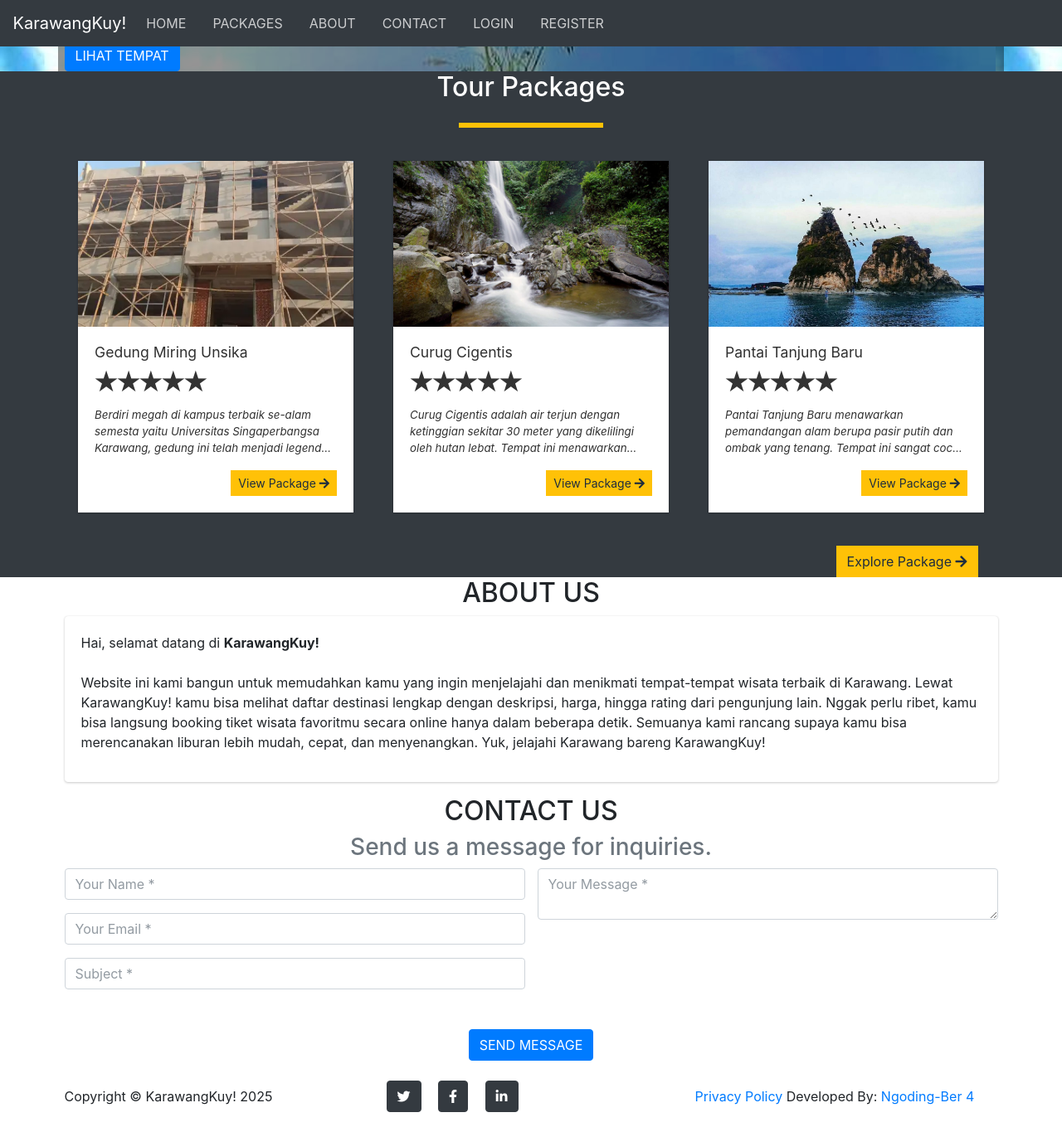
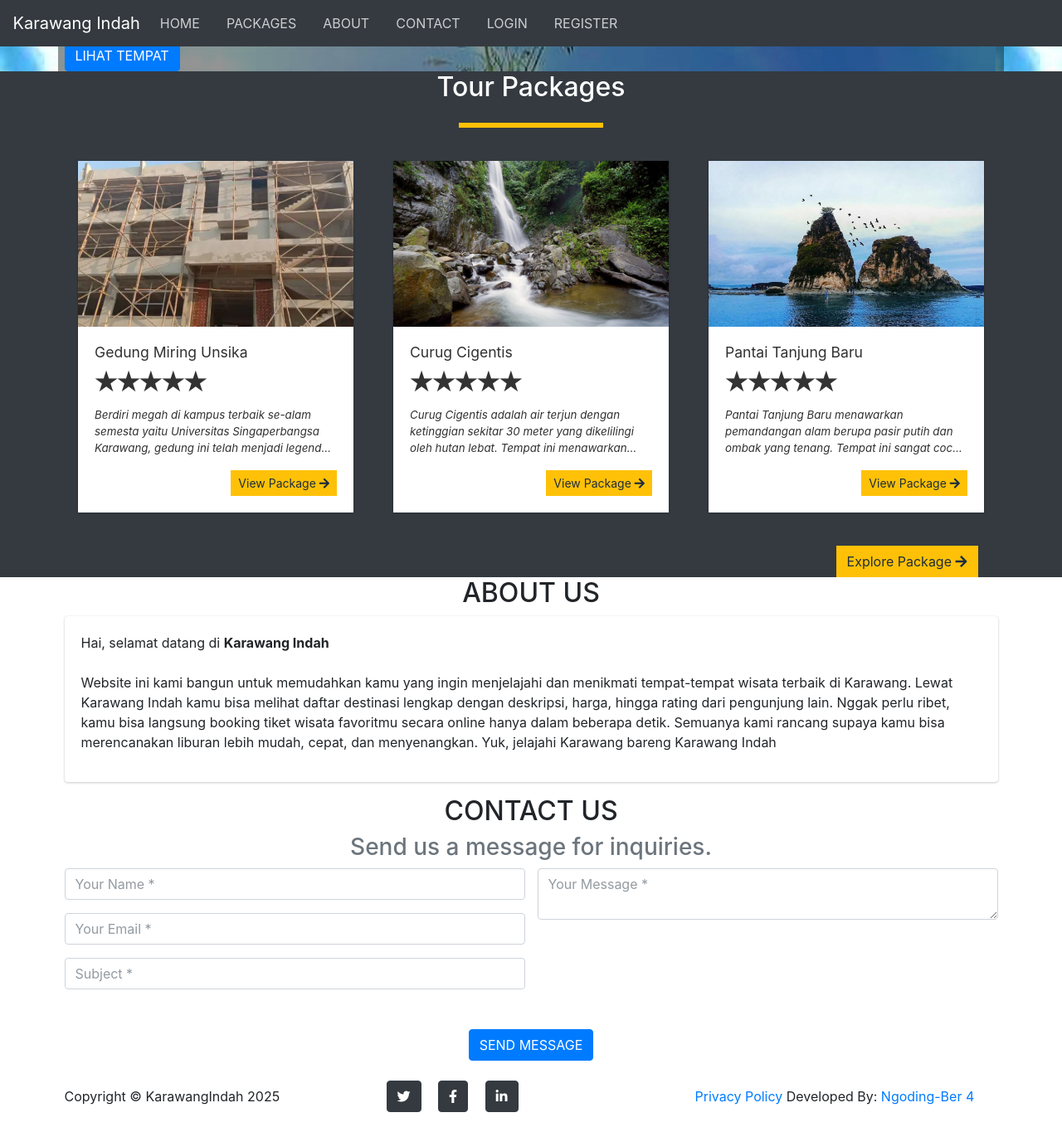
Before and after one commit to BrandonLastomo/Karawang-Indah, a PHP site: page /tourism/ in a window 1280 px wide. Shown: the whole page at 83% size. Run offline with PHP 8.4, Linux system fonts and the light colour scheme; data comes from the database, SQL or seed files in the repository; data that the repository does not hold is empty; some libraries are stand-ins or nearby versions.

Commit message:
change KarawangKuy! to Karawang Indah

```diff
--- a/about.html
+++ b/about.html
@@ -1,2 +1,12 @@
-<p>Hai, selamat datang di <strong data-start="422" data-end="438">KarawangKuy!<br></strong><br data-start="438" data-end="441">
-Website ini kami bangun untuk memudahkan kamu yang ingin menjelajahi dan menikmati tempat-tempat wisata terbaik di Karawang. Lewat KarawangKuy! kamu bisa melihat daftar destinasi lengkap dengan deskripsi, harga, hingga rating dari pengunjung lain. Nggak perlu ribet, kamu bisa langsung booking tiket wisata favoritmu secara online hanya dalam beberapa detik. Semuanya kami rancang supaya kamu bisa merencanakan liburan lebih mudah, cepat, dan menyenangkan. Yuk, jelajahi Karawang bareng KarawangKuy!</p>
+<p>
+  Hai, selamat datang di
+  <strong data-start="422" data-end="438">Karawang Indah<br /></strong
+  ><br data-start="438" data-end="441" />
+  Website ini kami bangun untuk memudahkan kamu yang ingin menjelajahi dan
+  menikmati tempat-tempat wisata terbaik di Karawang. Lewat Karawang Indah kamu
+  bisa melihat daftar destinasi lengkap dengan deskripsi, harga, hingga rating
+  dari pengunjung lain. Nggak perlu ribet, kamu bisa langsung booking tiket
+  wisata favoritmu secara online hanya dalam beberapa detik. Semuanya kami
+  rancang supaya kamu bisa merencanakan liburan lebih mudah, cepat, dan
+  menyenangkan. Yuk, jelajahi Karawang bareng Karawang Indah
+</p>
--- a/database/tourism_db.sql
+++ b/database/tourism_db.sql
@@ -132,8 +132,8 @@ CREATE TABLE `system_info` (
 --
 
 INSERT INTO `system_info` (`id`, `meta_field`, `meta_value`) VALUES
-(1, 'name', 'KarawangKuy!'),
-(6, 'short_name', 'KarawangKuy!'),
+(1, 'name', 'KarawangIndah'),
+(6, 'short_name', 'KarawangIndah'),
 (11, 'logo', 'uploads/1746460380_tugu-padi-icon-perkotaan-karawang_169.jpeg'),
 (13, 'user_avatar', 'uploads/user_avatar.jpg'),
 (14, 'cover', 'uploads/1746460380_tugu-padi-icon-perkotaan-karawang_169.jpeg');
--- a/inc/topBarNav.php
+++ b/inc/topBarNav.php
@@ -1,7 +1,7 @@
  <!-- Navigation-->
  <nav class="navbar navbar-expand-lg navbar-dark fixed-top navbar-shrink" id="mainNav">
             <div class="container-fluid">
-                <a class="navbar-brand" href="<?php echo $page !='home' ? './':''  ?>"><span class="text-waring">KarawangKuy!</span></a>
+                <a class="navbar-brand" href="<?php echo $page !='home' ? './':''  ?>"><span class="text-waring">Karawang Indah</span></a>
                 <button class="navbar-toggler" type="button" data-toggle="collapse" data-target="#navbarResponsive" aria-controls="navbarResponsive" aria-expanded="false" aria-label="Toggle navigation">
                     Menu
                     <i class="fas fa-bars ms-1"></i>
--- a/portal.php
+++ b/portal.php
@@ -10,7 +10,7 @@
 <!-- Masthead-->
 <header class="masthead">
 	<div class="container">
-		<div class="masthead-subheading">Selamat datang di website KarawangKuy!</div>
+		<div class="masthead-subheading">Selamat datang di website Karawang Indah!</div>
 		<div class="masthead-heading text-uppercase">Lihat Paket Wisata Kami!</div>
 		<a class="btn btn-primary btn-xl text-uppercase" href="#home">Lihat Tempat</a>
 	</div>
```
